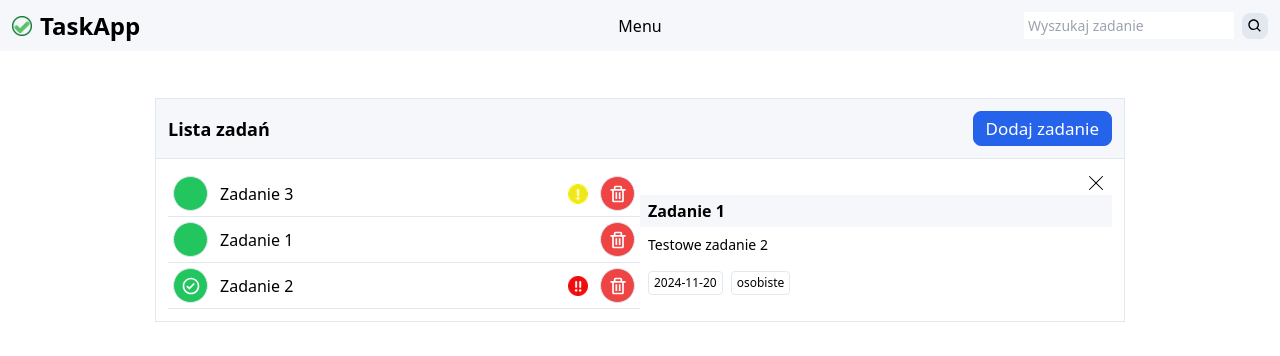
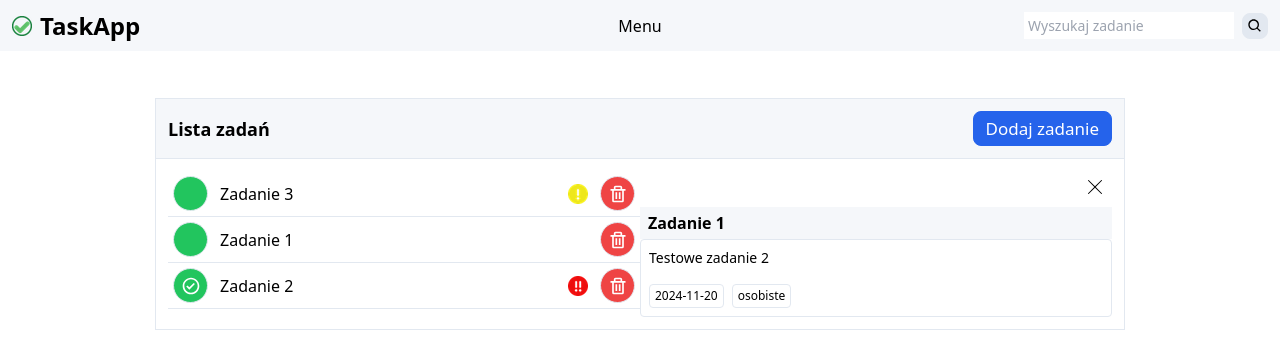
Before and after one commit to JakubM-I/todo-list-vite, a React (Vite) app: page /todo-list-vite/details/1 in a window 1280 px wide. Shown: the top 356 px of the page. Built offline with nearby package versions, Linux system fonts and the light colour scheme.

Commit message:
Task page styling

```diff
--- a/src/features/tasks/TaskPage/index.jsx
+++ b/src/features/tasks/TaskPage/index.jsx
@@ -12,19 +12,22 @@ const TaskPage = () => {
         <div className="w-[50%]">
             <div>
                 <span className="flex justify-end">
-                    <Link to={"/"} className="pr-1">
+                    <Link to={"/"} className="pr-1 p-[3px] mb-1  border border-primaryLightColor hover:border-solid hover:border-borderGray hover:bg-[#e2e8f052] rounded">
                         <svg xmlns="http://www.w3.org/2000/svg" width="24" height="24"><path fill="currentColor" d="M5.146 5.146a.5.5 0 0 1 .708 0L12 11.293l6.146-6.147a.5.5 0 0 1 .638-.057l.07.057a.5.5 0 0 1 0 .708L12.707 12l6.147 6.146a.5.5 0 0 1 .057.638l-.057.07a.5.5 0 0 1-.708 0L12 12.707l-6.146 6.147a.5.5 0 0 1-.638.057l-.07-.057a.5.5 0 0 1 0-.708L11.293 12 5.146 5.854a.5.5 0 0 1-.057-.638z"></path></svg>
                     </Link>
                 </span>
             </div>
 
              <h3 className="font-bold text-base/[1] bg-primaryGreyColor p-2">{task.taskName}</h3>
-             <p className="block p-2 text-sm mb-2">{task.taskDesc}</p>
-             <div className="flex gap-2 px-2">
-                {task.taskDate ? (<p className="block text-xs/[1] p-[5px] border border-solid border-borderGray rounded">{task.taskDate}</p>) : ""}
-                {task.taskCategory ? (<p className="block text-xs/[1] p-[5px] border border-solid border-borderGray rounded">{task.taskCategory}</p>) : ""}
-                {task.taskPriority ? (<p className="block text-xs/[1] p-[5px] border border-solid border-borderGray rounded">{task.taskPriority}</p>) : ""}
+             <div className="border rounded border-solid border-borderGray p-2">
+                <p className="block pb-2 text-sm mb-2">{task.taskDesc}</p>
+                <div className="flex gap-2 ">
+                    {task.taskDate ? (<p className="block text-xs/[1] p-[5px] border border-solid border-borderGray rounded">{task.taskDate}</p>) : ""}
+                    {task.taskCategory ? (<p className="block text-xs/[1] p-[5px] border border-solid border-borderGray rounded">{task.taskCategory}</p>) : ""}
+                    {task.taskPriority ? (<p className="block text-xs/[1] p-[5px] border border-solid border-borderGray rounded">{task.taskPriority}</p>) : ""}
+                </div>
              </div>
+
         </div>
     )
 };
```
